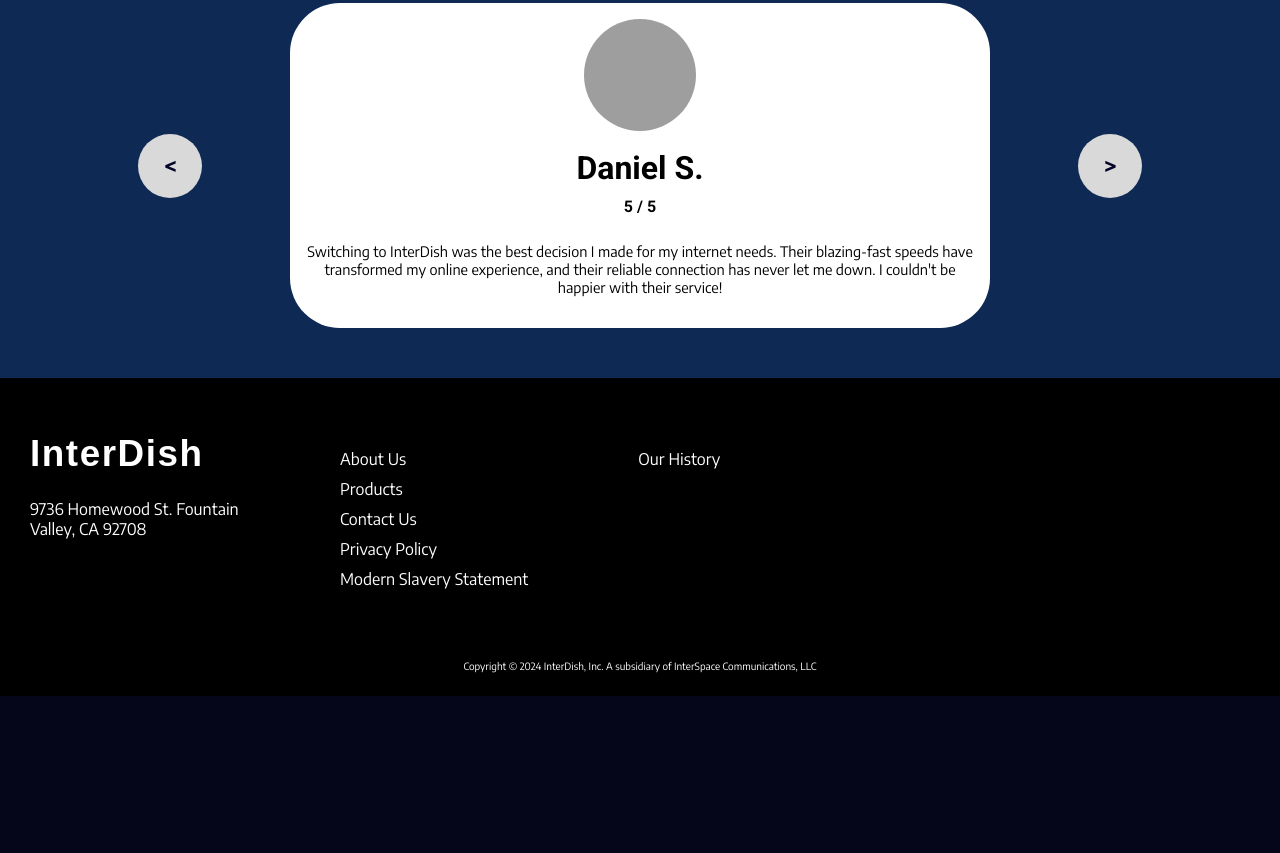
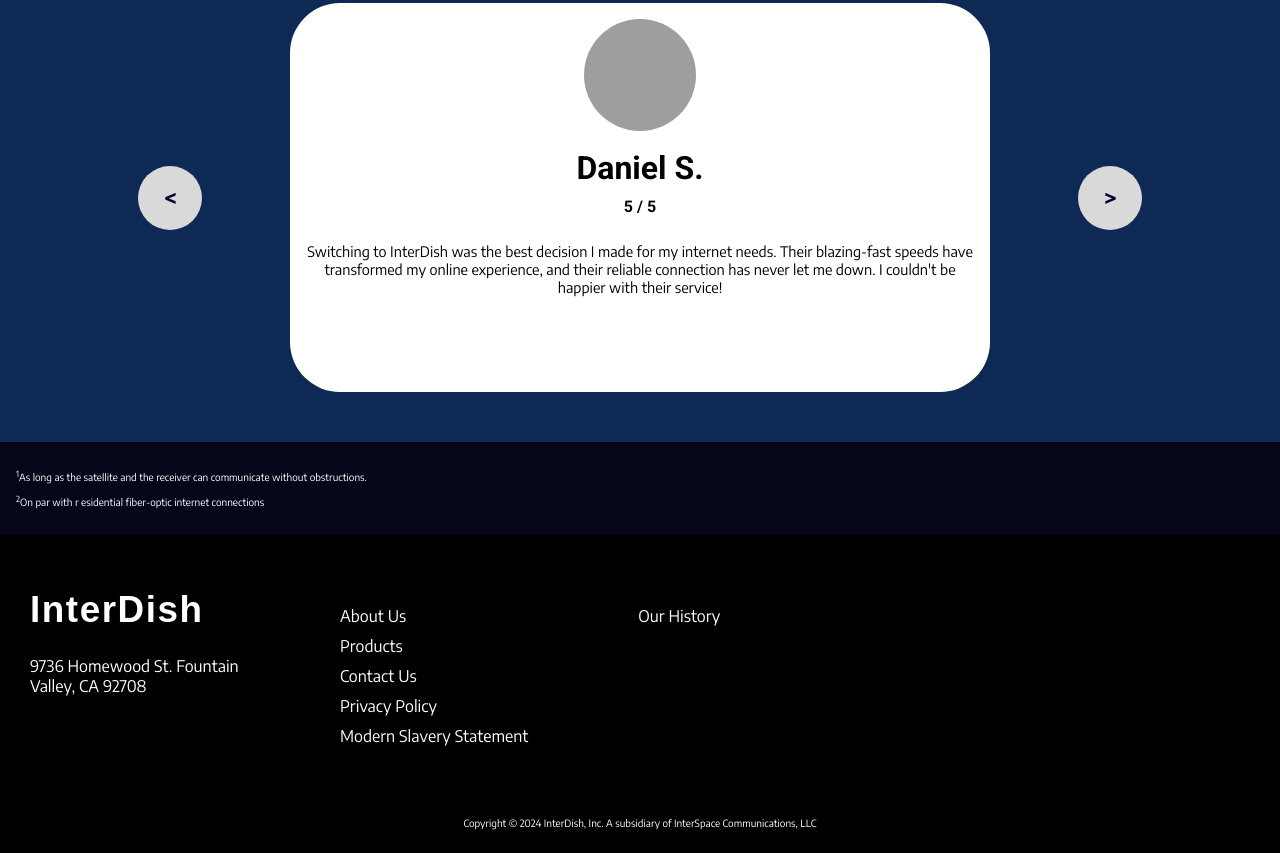
Before and after one commit to locwa/Website-Project, a website: page index.html in a window 1280 px wide. Shown: the part 2035-2888 px from the top of the page. Before the commit the page ends 2731 px from the top, so only its background shows below. Drawn offline with Linux system fonts and the light colour scheme; grey boxes are pictures that could not be loaded; a web font is replaced by a local one.

Commit message:
created footnotes in index

```diff
--- a/css/style.css
+++ b/css/style.css
@@ -225,7 +225,7 @@ footer{
     margin: auto;
 }
 .testimonials-box{
-    height: 20.313rem;
+    height: 24.313rem;
     overflow: auto;
     display: flex;
     gap: 0.625rem;
@@ -245,6 +245,9 @@ footer{
     object-fit: cover;
     display: flex;
     border-radius: 8rem;
+}
+.footnotes{
+    padding: 1rem;
 }
 
 /* Layout selectors for aboutus.html */
--- a/index.html
+++ b/index.html
@@ -51,6 +51,10 @@
                 <button class="button2" id="rightButton" onclick="forwardComment()">&gt</button>
             </div>
         </div>
+        <div class="footnotes">
+            <p class="very-small"><sup>1</sup>As long as the satellite and the receiver can communicate without obstructions.</p>
+            <p class="very-small"><sup>2</sup>On par with r esidential fiber-optic internet connections</p>
+        </div>
     </main>
     <footer>
         <div class="footer-info">
```
